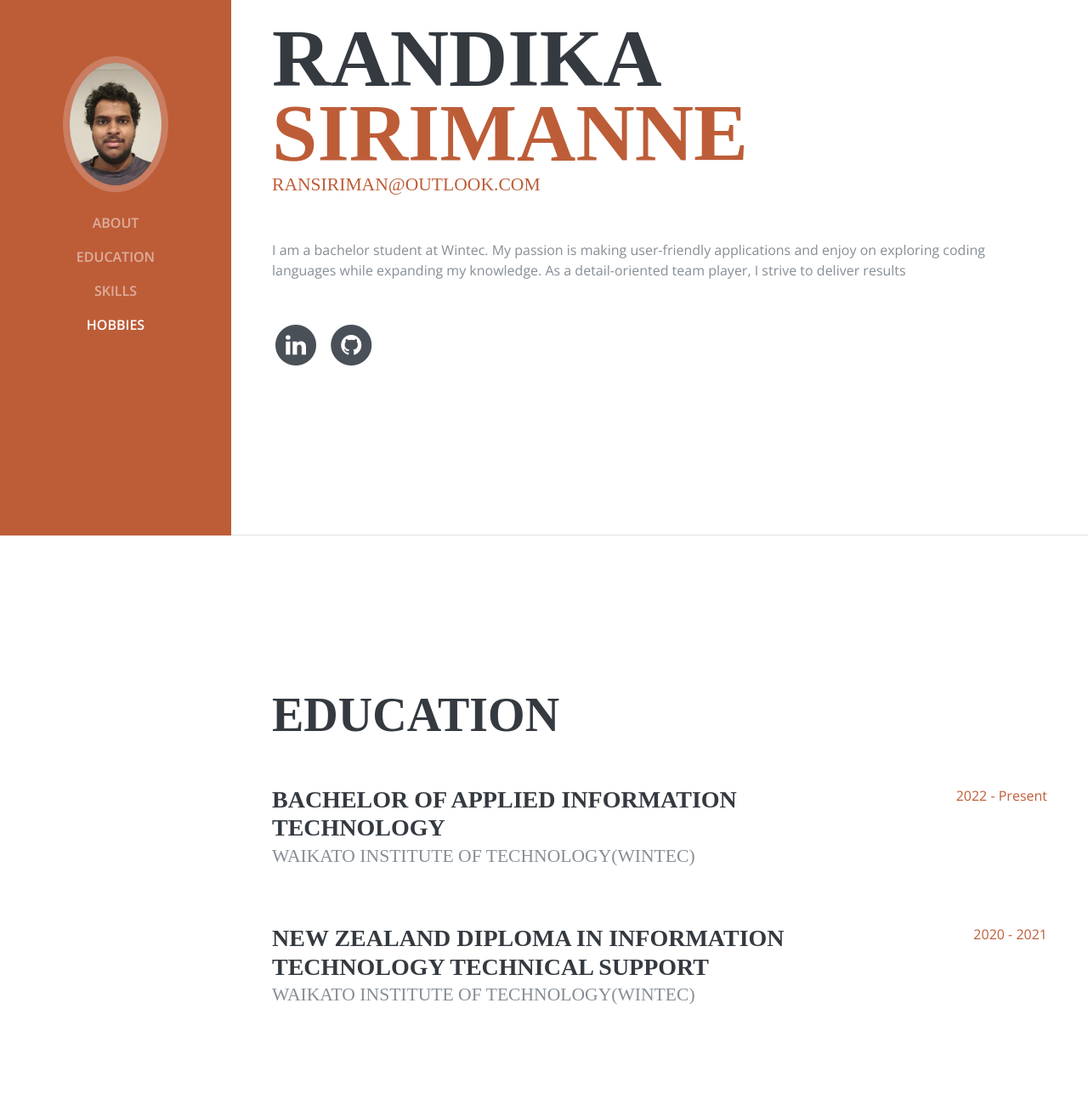
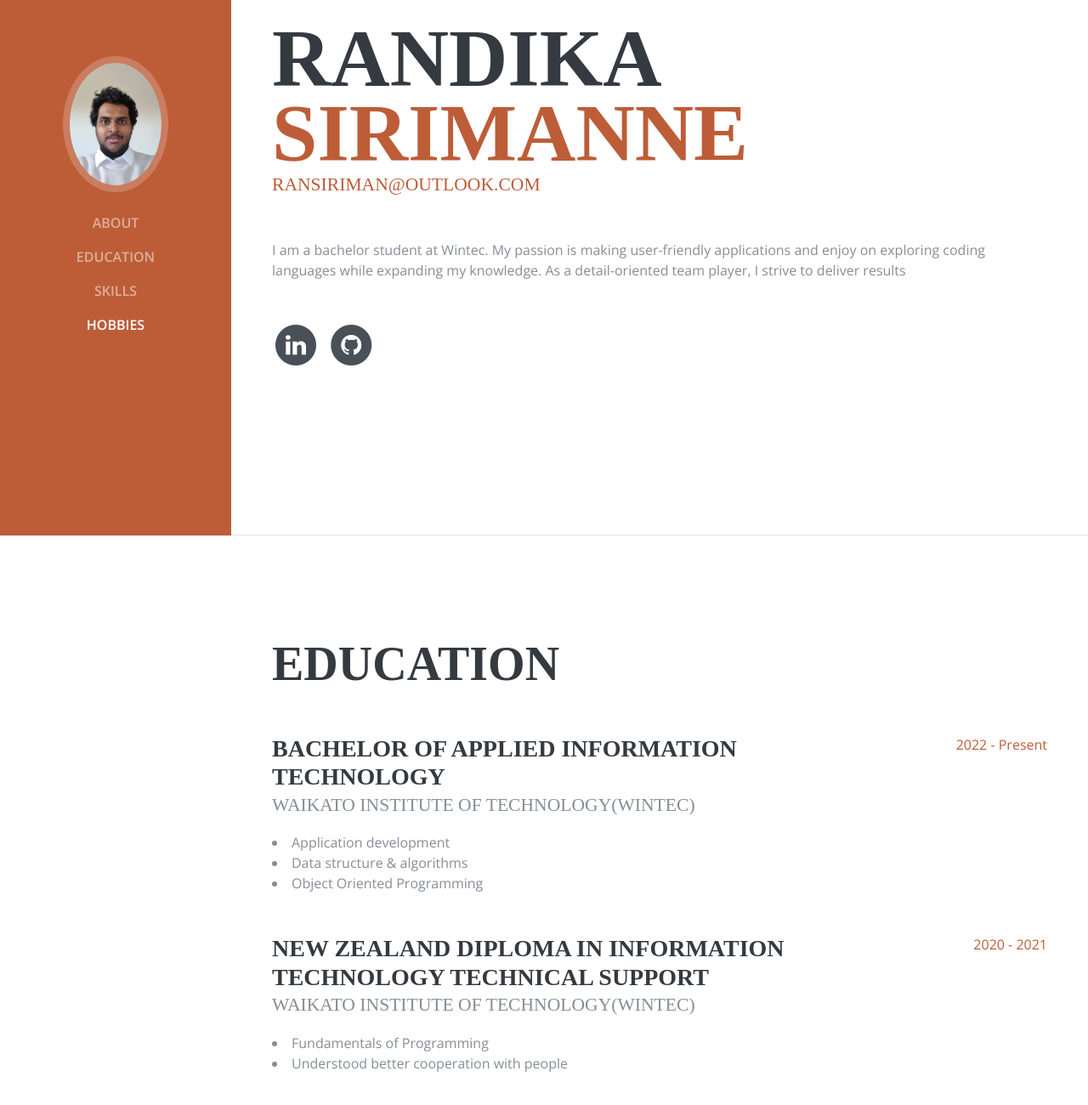
Before and after one commit to DonRanS/Portfolio, a plain HTML site: page index.html in a window 1280 px wide. Shown: the part 170-1470 px from the top of the page at 85% size. Drawn offline with nearby package versions, Linux system fonts and the light colour scheme; a web font is replaced by a local one.

Commit message:
Changed Done

```diff
--- a/css/resume.css
+++ b/css/resume.css
@@ -68,8 +68,8 @@ h2 {
       margin: auto auto 0;
       padding: 0.5rem; }
       #sideNav .navbar-brand .img-profile {
-        max-width: 10rem;
-        max-height: 10rem;
+        max-width: 20rem;
+        max-height: 20rem;
         border: 0.5rem solid rgba(255, 255, 255, 0.2); }
     #sideNav .navbar-collapse {
       display: flex;
--- a/index.html
+++ b/index.html
@@ -31,7 +31,7 @@
       <a class="navbar-brand js-scroll-trigger" href="#page-top">
         <span class="d-block d-lg-none">Start Bootstrap</span>
         <span class="d-none d-lg-block">
-          <img class="img-fluid img-profile rounded-circle mx-auto mb-2" src="img/Ran_profile.jpg" alt="">
+          <img class="img-fluid img-profile rounded-circle mx-auto mb-2" src="img/Profile_pic_2.jpg" alt="">
         </span>
       </a>
       <button class="navbar-toggler" type="button" data-toggle="collapse" data-target="#navbarSupportedContent" aria-controls="navbarSupportedContent" aria-expanded="false" aria-label="Toggle navigation">
@@ -136,6 +136,9 @@
             <div class="resume-content mr-auto">
               <h3 class="mb-0">Bachelor of Applied Information Technology</h3>
               <div class="subheading mb-3">Waikato institute of technology(Wintec)</div>
+              <li>Application development</li>
+              <li>Data structure &amp; algorithms</li>
+              <li>Object Oriented Programming</li>
             </div>
             <div class="resume-date text-md-right">
               <span class="text-primary">2022 - Present</span>
@@ -146,6 +149,8 @@
             <div class="resume-content mr-auto">
               <h3 class="mb-0">New Zealand Diploma in Information Technology Technical Support</h3>
               <div class="subheading mb-3">Waikato institute of technology(Wintec)</div>
+              <li>Fundamentals of Programming</li>
+              <li>Understood better cooperation with people</li>
             </div>
             <div class="resume-date text-md-right">
               <span class="text-primary">2020 - 2021</span>
```
Also changed, not shown: img/Profile_pic.jpg (added), img/Profile_pic_2.jpg (added).
